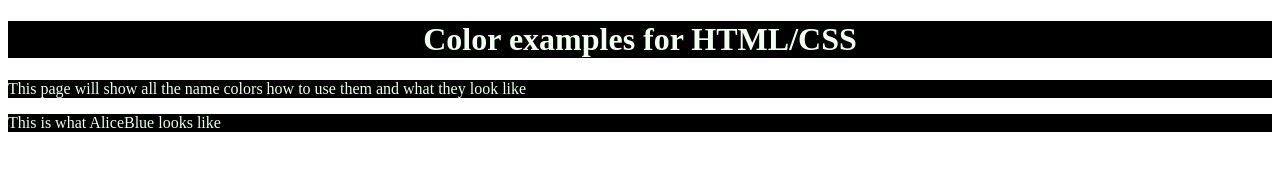
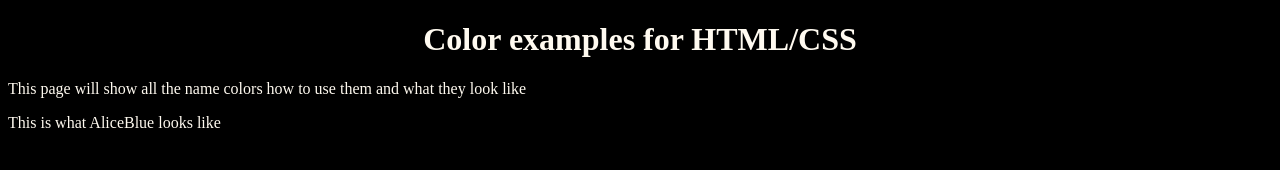
Before and after one commit to Hexin2003/Colors, a plain HTML site: page index.html in a window 1280 px wide. Drawn offline with Linux system fonts and the light colour scheme.

Commit message:
Main Style
Changed Text Color

```diff
--- a/style.css
+++ b/style.css
@@ -2,11 +2,11 @@ h1{
 	text-align: center;
 }
 p,h1{
-	color: HoneyDew;
-	background-color: Black;
+	color:FloralWhite;
 }
 *{
 	font-family:"American Typewriter";
+	background-color:Black;
 
 }
 .aliceblue{
```
